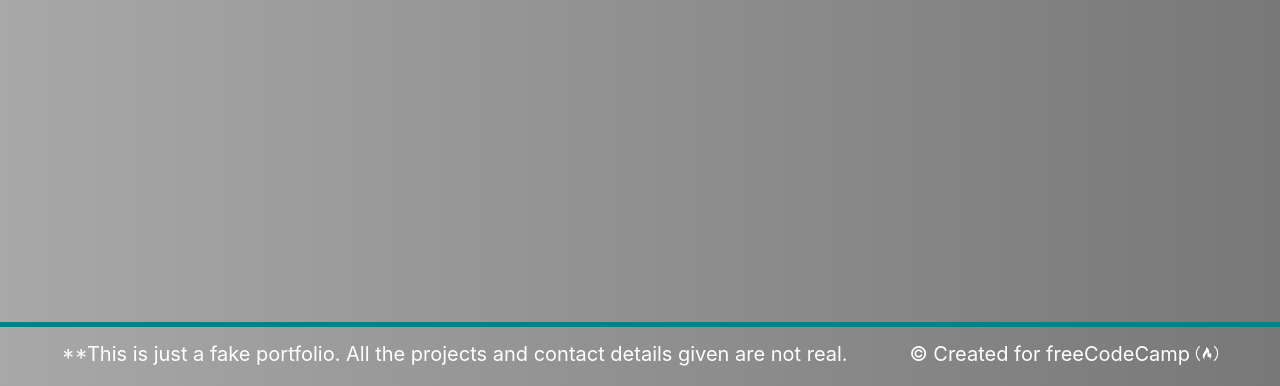
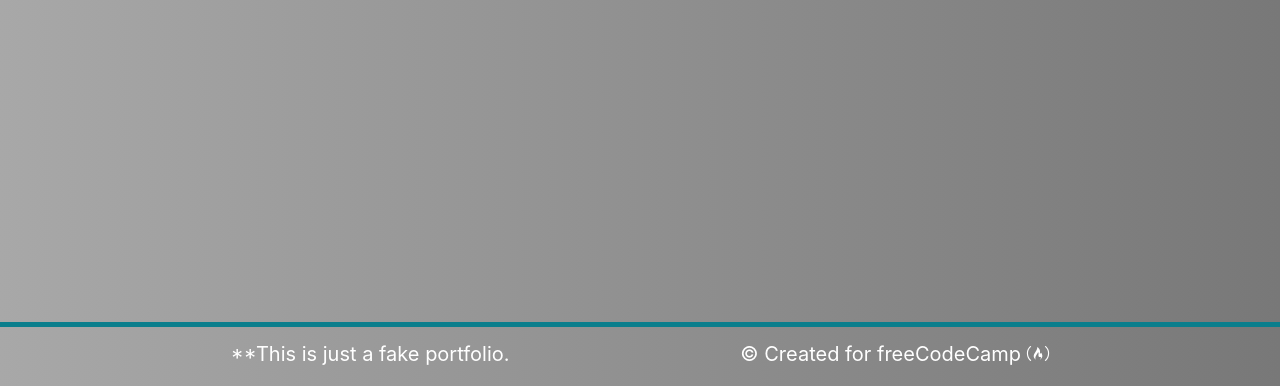
Before and after one commit to noorrulain/personal-portfolio-page, a plain HTML site: page index.html in a window 1280 px wide. Shown: the part 2091-2477 px from the top of the page. Drawn offline with Linux system fonts and the light colour scheme.

Commit message:
Update index.html

```diff
--- a/index.html
+++ b/index.html
@@ -135,8 +135,7 @@
     <div class="border"></div>
     <footer>
       <p>
-        **This is just a fake portfolio. All the projects and contact details
-        given are not real.
+        **This is just a fake portfolio.
       </p>
       <p>
         © Created for freeCodeCamp
```
